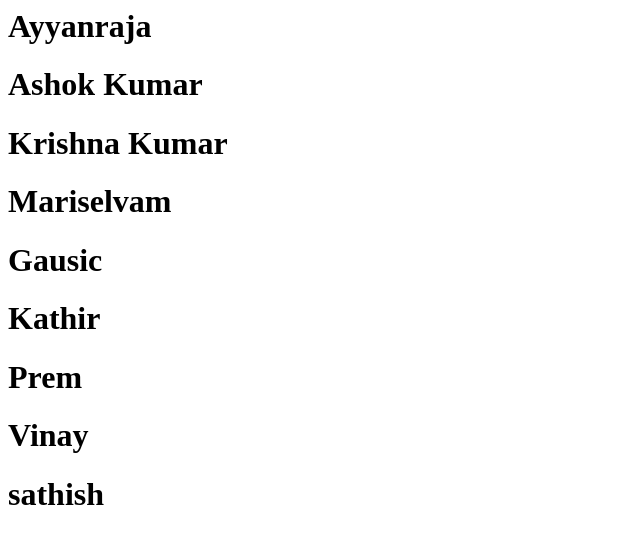
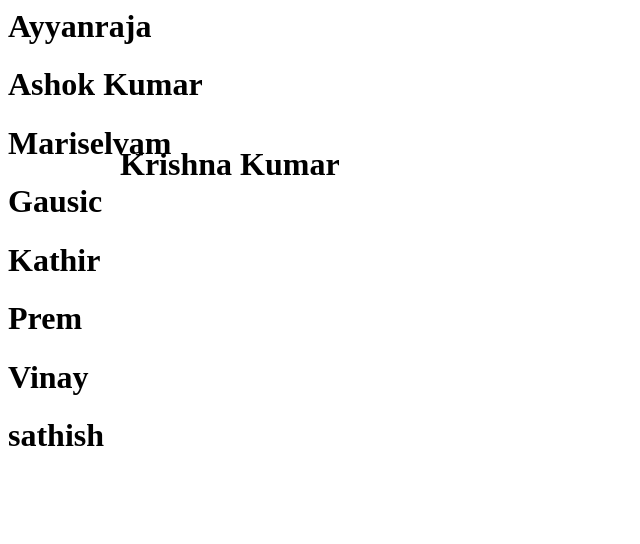
Before and after one commit to msdrive/helloworld, a plain HTML site: page index.html in a window 1280 px wide. Shown: the whole page, without its empty margins (0-640 px from the left). Drawn offline with Linux system fonts and the light colour scheme.

Commit message:
Update index.html

```diff
--- a/index.html
+++ b/index.html
@@ -2,14 +2,38 @@
   <head>
     <title>Hello World!</title>
     <meta charset="UTF-8">
+    <style>
+      #box2 {
+    position: absolute;
+    left: 120px;
+    ...
+    background: blue;
+    ...
+    -webkit-transition: 1s ease-in-out;
+    -moz-transition: 1s ease-in-out;
+    -o-transition: 1s ease-in-out;
+    transition: 1s ease-in-out;
+  }
+  #box1:hover + #box2 {
+    -webkit-transform: rotate(360deg);
+    -moz-transform: rotate(360deg);
+    -o-transform: rotate(360deg);
+    -ms-transform: rotate(360deg);
+    transform: rotate(360deg);
+    left: calc(100% - 102px);
+    background: yellow;
+  }
+
+
+    </style>
   </head>
   <body>
   	<h1>Ayyanraja</h1>
   	<h1>Ashok Kumar</h1>
-  	<h1>Krishna Kumar</h1>
+  	<h1 id="box2">Krishna Kumar</h1>
   	<h1>Mariselvam</h1>
   	<h1>Gausic</h1>
-  	<h1>Kathir</h1>
+  	<h1 id="box1">Kathir</h1>
   	<h1>Prem</h1>
   	<h1>Vinay</h1>
   	<h1>sathish</h1>
```
